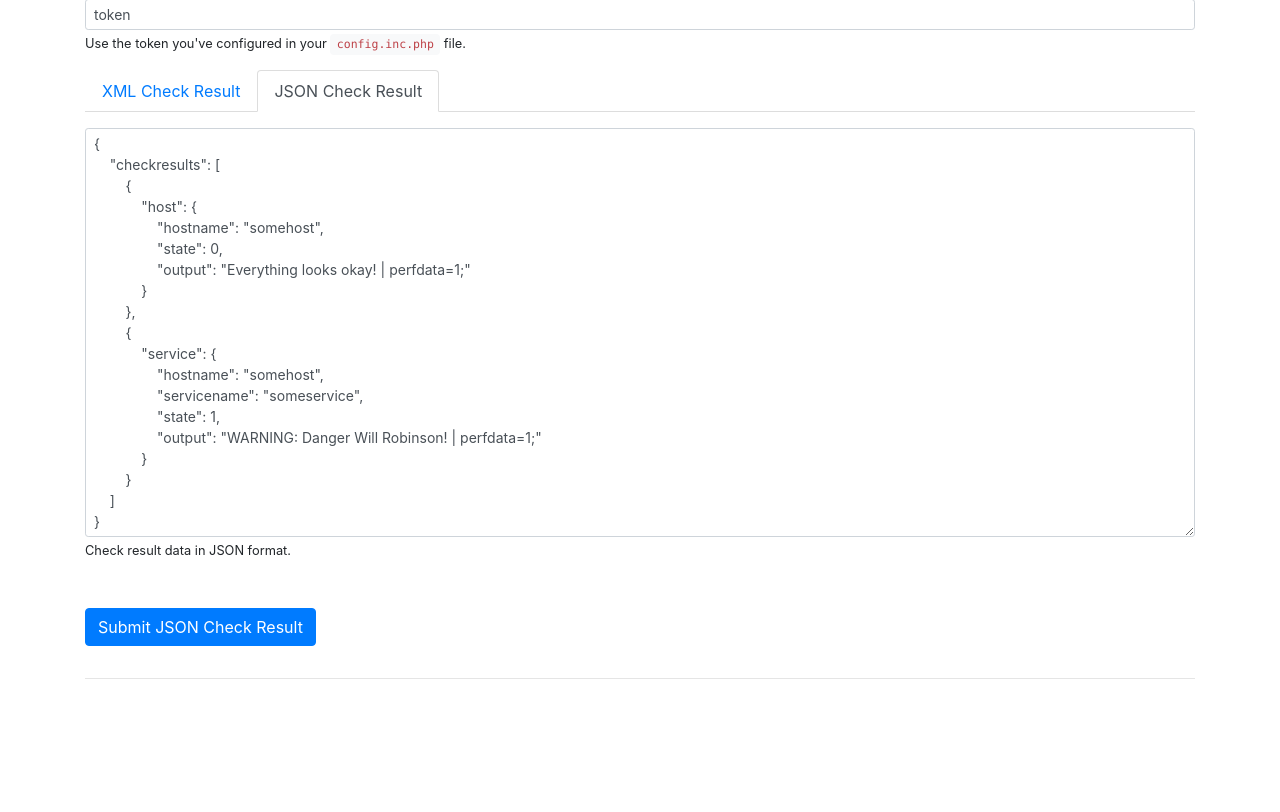
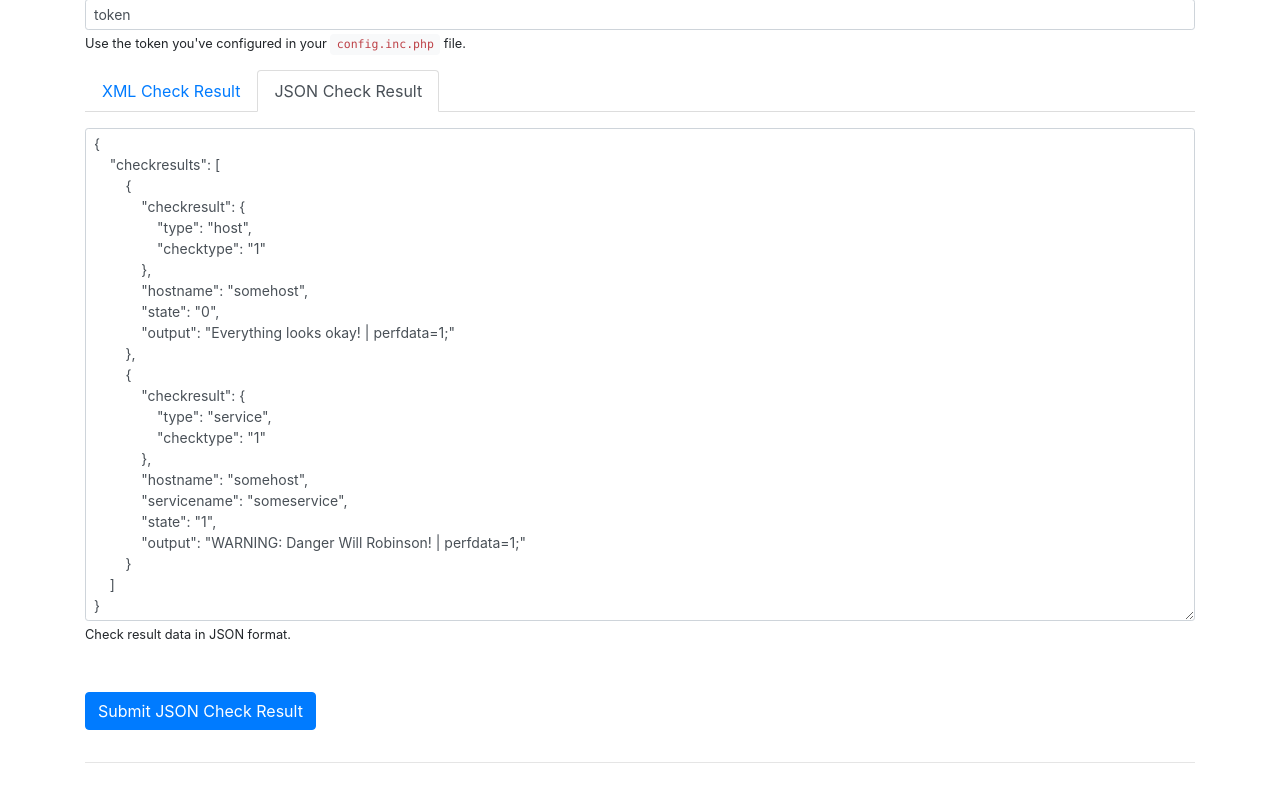
Before and after one commit to NagiosEnterprises/nrdp, a PHP site: page / in a window 1280 px wide. Shown: the part 202-1014 px from the top of the page. Before the commit the page ends 881 px from the top, so only its background shows below. Run offline with PHP 8.4, Linux system fonts and the light colour scheme.

Commit message:
Fixed example JSON Check Result

```diff
--- a/server/index.php
+++ b/server/index.php
@@ -159,19 +159,23 @@ function display_form()
 	$jsondata = "{\n" .
 		"    \"checkresults\": [\n" .
 		"        {\n" .
-		"            \"host\": {\n" .
-		"                \"hostname\": \"somehost\",\n" .
-		"                \"state\": 0,\n" .
-		"                \"output\": \"Everything looks okay! | perfdata=1;\"\n" .
-		"            }\n" .
+		"            \"checkresult\": {\n" .
+		"                \"type\": \"host\",\n" .
+		"                \"checktype\": \"1\"\n" .
+		"            },\n" .
+		"            \"hostname\": \"somehost\",\n" .
+		"            \"state\": \"0\",\n" .
+		"            \"output\": \"Everything looks okay! | perfdata=1;\"\n" .
 		"        },\n" .
 		"        {\n" .
-		"            \"service\": {\n" .
-		"                \"hostname\": \"somehost\",\n" .
-		"                \"servicename\": \"someservice\",\n" .
-		"                \"state\": 1,\n" .
-		"                \"output\": \"WARNING: Danger Will Robinson! | perfdata=1;\"\n" .
-		"            }\n" .
+		"            \"checkresult\": {\n" .
+		"                \"type\": \"service\",\n" .
+		"                \"checktype\": \"1\"\n" .
+		"            },\n" .
+		"            \"hostname\": \"somehost\",\n" .
+		"            \"servicename\": \"someservice\",\n" .
+		"            \"state\": \"1\",\n" .
+		"            \"output\": \"WARNING: Danger Will Robinson! | perfdata=1;\"\n" .
 		"        }\n" .
 		"    ]\n" .
 		"}";
@@ -420,7 +424,7 @@ function display_form()
 							<div class="tab-pane fade" id="json" role="tabpanel" aria-labelledby="json-tab">
 
 								<div class="form-group">
-									<textarea rows="19" name="JSONDATA" id="jsondata" class="form-control form-control-sm"><?php echo $jsondata; ?></textarea>
+									<textarea rows="23" name="JSONDATA" id="jsondata" class="form-control form-control-sm"><?php echo $jsondata; ?></textarea>
 									<small class="form-text">
 										Check result data in JSON format.
 									</small>
```
